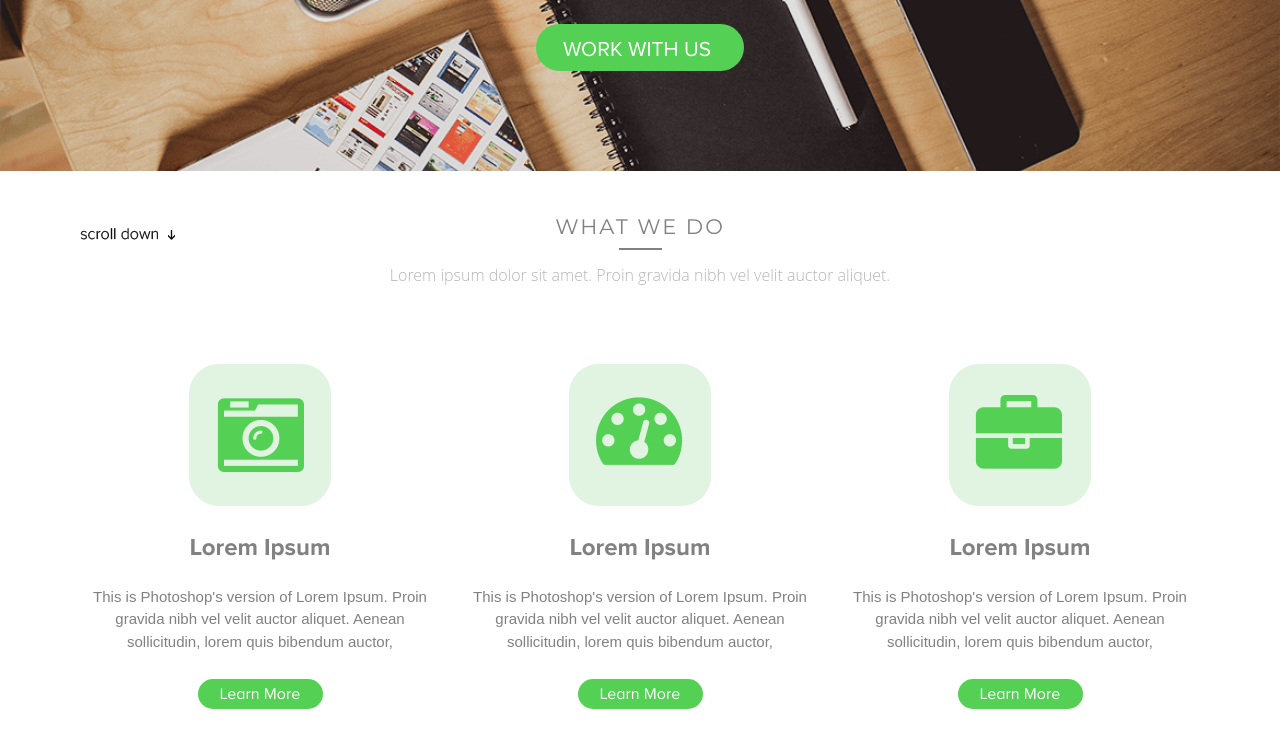
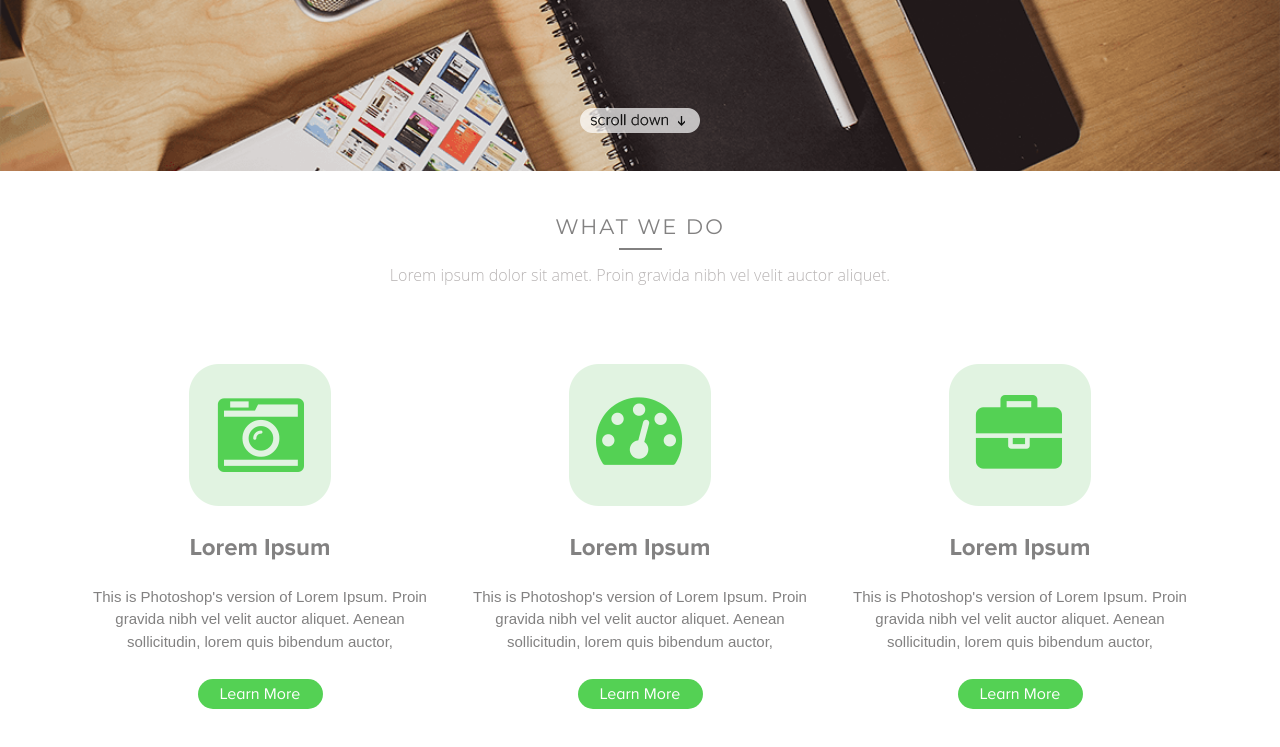
Before and after one commit to omarbangla24/hello, a plain HTML site: page index.html in a window 1280 px wide. Shown: the part 488-1235 px from the top of the page. Drawn offline with Linux system fonts and the light colour scheme; a script that the page names is missing.

Commit message:
Update style.css

```diff
--- a/assets/css/style.css
+++ b/assets/css/style.css
@@ -223,7 +223,7 @@ input[placeholder="Search..."] {
     color: white;
 }
 
-.scroll {
+.b-scroll {
     display: block;
     margin: 110px auto 0 auto ;
 
```
